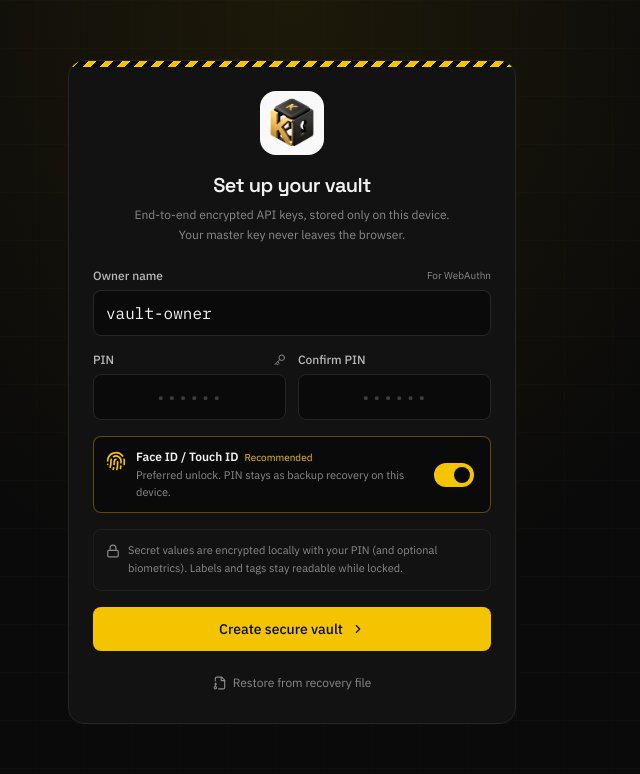
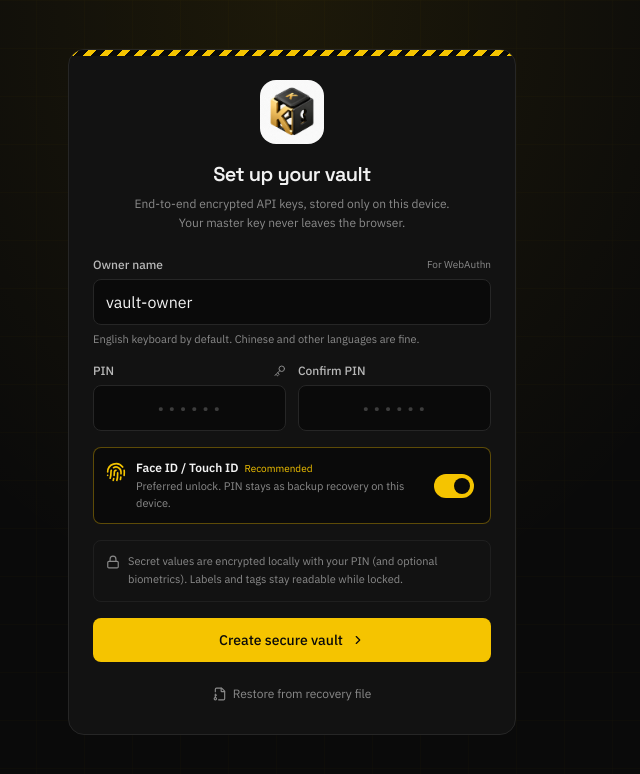
Before and after one commit to SmilingXinyi/kbox, a React (Vite) app: page / in a window 1280 px wide. Shown: the top 774 px of the page, without its empty margins (348-988 px from the left). Built offline with nearby package versions, Linux system fonts and the light colour scheme.

Commit message:
fix: default Owner input to English and allow Chinese names
Keep the setup default as vault-owner with lang=en so the field prefers
a Latin keyboard. Accept Unicode on the passkey prompt and use an opaque
WebAuthn user.id so CJK names are not capped at 64 UTF-8 bytes.

```diff
--- a/src/components/vault/VaultSetup.tsx
+++ b/src/components/vault/VaultSetup.tsx
@@ -11,7 +11,12 @@ import {
     PIN_MAX_LENGTH,
     validatePinStrength
 } from '../../lib/crypto';
-import {isRunningInIframe, isWebAuthnSupported, registerWebAuthnCredential} from '../../lib/webauthn';
+import {
+    isRunningInIframe,
+    isWebAuthnSupported,
+    registerWebAuthnCredential,
+    WEBAUTHN_USER_NAME_MAX_LENGTH
+} from '../../lib/webauthn';
 import {isBiometricSimulatorEnabled} from '../../lib/biometricSimulator';
 import BiometricSimulator from './BiometricSimulator';
 import VaultRestore from './VaultBackup';
@@ -41,6 +46,10 @@ export default function VaultSetup({onInitialized, onRestored}: VaultSetupProps)
         setError(null);
         if (!username.trim()) {
             setError('Please provide an owner identifier.');
+            return false;
+        }
+        if ([...username.trim()].length > WEBAUTHN_USER_NAME_MAX_LENGTH) {
+            setError(`Owner name must be ${WEBAUTHN_USER_NAME_MAX_LENGTH} characters or fewer.`);
             return false;
         }
         const pinError = validatePinStrength(pin);
@@ -229,12 +238,19 @@ export default function VaultSetup({onInitialized, onRestored}: VaultSetupProps)
 
                     <form onSubmit={handleInitialize} className="space-y-4">
                         <TextField
+                            id="vault-owner-name"
                             label="Owner name"
                             trailingLabel="For WebAuthn"
+                            hint="English keyboard by default. Chinese and other languages are fine."
                             value={username}
                             onChange={e => setUsername(e.target.value)}
                             placeholder="e.g. cloud-master"
-                            className="[&_input]:font-mono"
+                            lang="en"
+                            autoCapitalize="none"
+                            autoCorrect="off"
+                            autoComplete="username"
+                            spellCheck={false}
+                            maxLength={WEBAUTHN_USER_NAME_MAX_LENGTH}
                             required
                         />
 
--- a/src/lib/webauthn.ts
+++ b/src/lib/webauthn.ts
@@ -37,6 +37,9 @@ type PrfExtensionClientOutputs = {
     };
 };
 
+/** Shown on the passkey sheet. Unicode (including Chinese) is allowed. */
+export const WEBAUTHN_USER_NAME_MAX_LENGTH = 64;
+
 function readPrfExtension(credential: PublicKeyCredential): PrfExtensionClientOutputs | undefined {
     const outputs = credential.getClientExtensionResults() as AuthenticationExtensionsClientOutputs & {
         prf?: PrfExtensionClientOutputs;
@@ -50,6 +53,12 @@ function randomChallenge(): Uint8Array<ArrayBuffer> {
 
 function hexToUint8Array(hex: string): Uint8Array<ArrayBuffer> {
     return new Uint8Array(hexToArrayBuffer(hex)) as Uint8Array<ArrayBuffer>;
+}
+
+function randomUserHandle(): Uint8Array<ArrayBuffer> {
+    // WebAuthn user.id is an opaque 1–64 byte handle, not the display name.
+    // Encoding CJK (or any long name) as UTF-8 can exceed 64 bytes and fail registration.
+    return window.crypto.getRandomValues(new Uint8Array(16)) as Uint8Array<ArrayBuffer>;
 }
 
 /**
@@ -89,7 +98,7 @@ export async function registerWebAuthnCredential(username: string): Promise<WebA
                     id: rpId
                 },
                 user: {
-                    id: new TextEncoder().encode(username) as Uint8Array<ArrayBuffer>,
+                    id: randomUserHandle(),
                     name: username,
                     displayName: username
                 },
```
Also changed, not shown: 1 other file (tests, documents, lock files or other folders).
